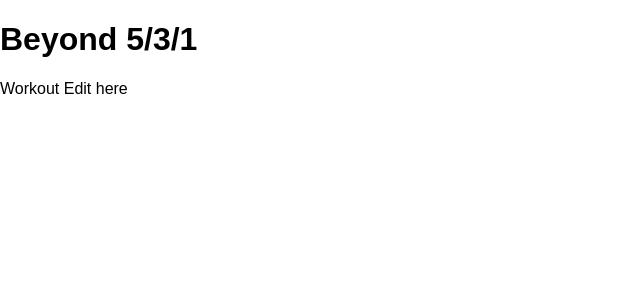
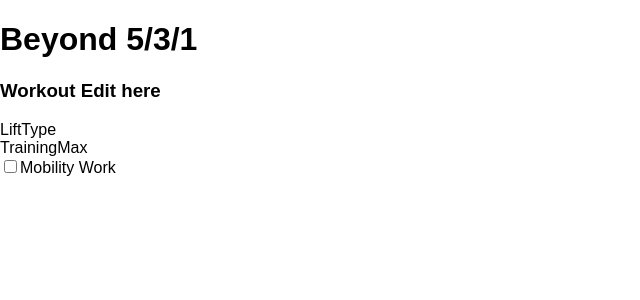
Before and after one commit to martinbee/beyond-react, a React (Create React App) app: page / in a window 1280 px wide. Shown: the top 300 px of the page, without its empty margins (0-640 px from the left). Built offline with nearby package versions, Linux system fonts and the light colour scheme; no server answers.

Commit message:
feat: add checkbox element, begin work on form-elements

```diff
--- a/package.json
+++ b/package.json
@@ -6,6 +6,7 @@
   "dependencies": {
     "axios": "^0.17.1",
     "gh-pages": "^1.1.0",
+    "prop-types": "^15.6.0",
     "react": "^16.2.0",
     "react-dom": "^16.2.0",
     "react-scripts": "1.0.17",
@@ -16,7 +17,8 @@
     "build": "react-scripts build",
     "deploy": "npm run build && gh-pages -d build",
     "test": "react-scripts test --env=jsdom",
-    "eject": "react-scripts eject"
+    "eject": "react-scripts eject",
+    "lint": "eslint ./src/components/"
   },
   "devDependencies": {
     "eslint-config-airbnb": "^16.1.0",
--- /dev/null
+++ b/src/components/Shared/Checkbox/index.jsx
@@ -0,0 +1,32 @@
+import React from 'react';
+import {
+  oneOfType,
+  string,
+  number,
+  element,
+  func,
+} from 'prop-types';
+
+const Checkbox = ({
+  htmlFor,
+  label,
+  ...rest
+}) => (
+  <label htmlFor={htmlFor}>
+    <input type="checkbox" {...rest} />
+    {label}
+  </label>
+);
+
+Checkbox.propTypes = {
+  id: string.isRequired,
+  htmlFor: string.isRequired,
+  label: oneOfType([
+    string,
+    number,
+    element,
+  ]).isRequired,
+  onChange: func.isRequired,
+};
+
+export default Checkbox;
--- a/src/components/WorkoutEdit/Display.jsx
+++ b/src/components/WorkoutEdit/Display.jsx
@@ -1,5 +1,26 @@
 import React from 'react';
 
-const WorkoutEdit = () => <div>Workout Edit here</div>;
+import {
+  LiftType,
+  TrainingMax,
+  MobilityWork,
+} from './FormElements';
+
+const WorkoutEdit = ({ data }) => {
+  console.log(data);
+
+  return (
+    <div>
+      <h3>Workout Edit here</h3>
+      <LiftType />
+      <TrainingMax />
+      <MobilityWork />
+    </div>
+  );
+};
 
 export default WorkoutEdit;
+
+// eventually have a container that handles the route params, maintains the
+// workout object we're updating/building, and posts changes on save
+// Keep this component display only
--- /dev/null
+++ b/src/components/WorkoutEdit/FormElements/LiftType/index.jsx
@@ -0,0 +1,7 @@
+import React from 'react';
+
+const LiftType = () => {
+  return <div>LiftType</div>;
+};
+
+export default LiftType;
--- /dev/null
+++ b/src/components/WorkoutEdit/FormElements/MobilityWork/index.jsx
@@ -0,0 +1,30 @@
+import React, { Component } from 'react';
+
+import Checkbox from '../../../Shared/Checkbox';
+
+
+export default class MobilityWork extends Component {
+  state = {
+    isChecked: false,
+  };
+
+  toggleMobilityWork = () => {
+    // logic to add MobilityWork to workout object
+
+    this.setState(prevState => ({ isChecked: !prevState.isChecked }));
+  }
+
+  render() {
+    const id = 'mobility-work';
+
+    const checkboxProps = {
+      id,
+      htmlFor: id,
+      checked: this.state.isChecked,
+      label: 'Mobility Work',
+      onChange: this.toggleMobilityWork,
+    };
+
+    return <Checkbox {...checkboxProps} />;
+  }
+}
--- /dev/null
+++ b/src/components/WorkoutEdit/FormElements/TrainingMax/index.jsx
@@ -0,0 +1,7 @@
+import React from 'react';
+
+const TrainingMax = () => {
+  return <div>TrainingMax</div>;
+}
+
+export default TrainingMax;
--- /dev/null
+++ b/src/components/WorkoutEdit/FormElements/index.js
@@ -0,0 +1,9 @@
+import LiftType from './LiftType';
+import TrainingMax from './TrainingMax';
+import MobilityWork from './MobilityWork';
+
+export {
+  LiftType,
+  TrainingMax,
+  MobilityWork,
+};
--- a/src/components/WorkoutEdit/index.jsx
+++ b/src/components/WorkoutEdit/index.jsx
@@ -1,6 +1,7 @@
 import withInitialData from '../utilities/withInitialData';
 import Display from './Display';
 
-const dataUrl = '/users';
+// hardcode for now. Once routing is in, remove
+const dataUrl = '/users/5a327e942e7a8341abab1a22/workouts/5a327e942e7a8341abab1a24';
 
 export default withInitialData(Display, dataUrl);
```
Also changed, not shown: 1 other file (tests, documents, lock files or other folders).
